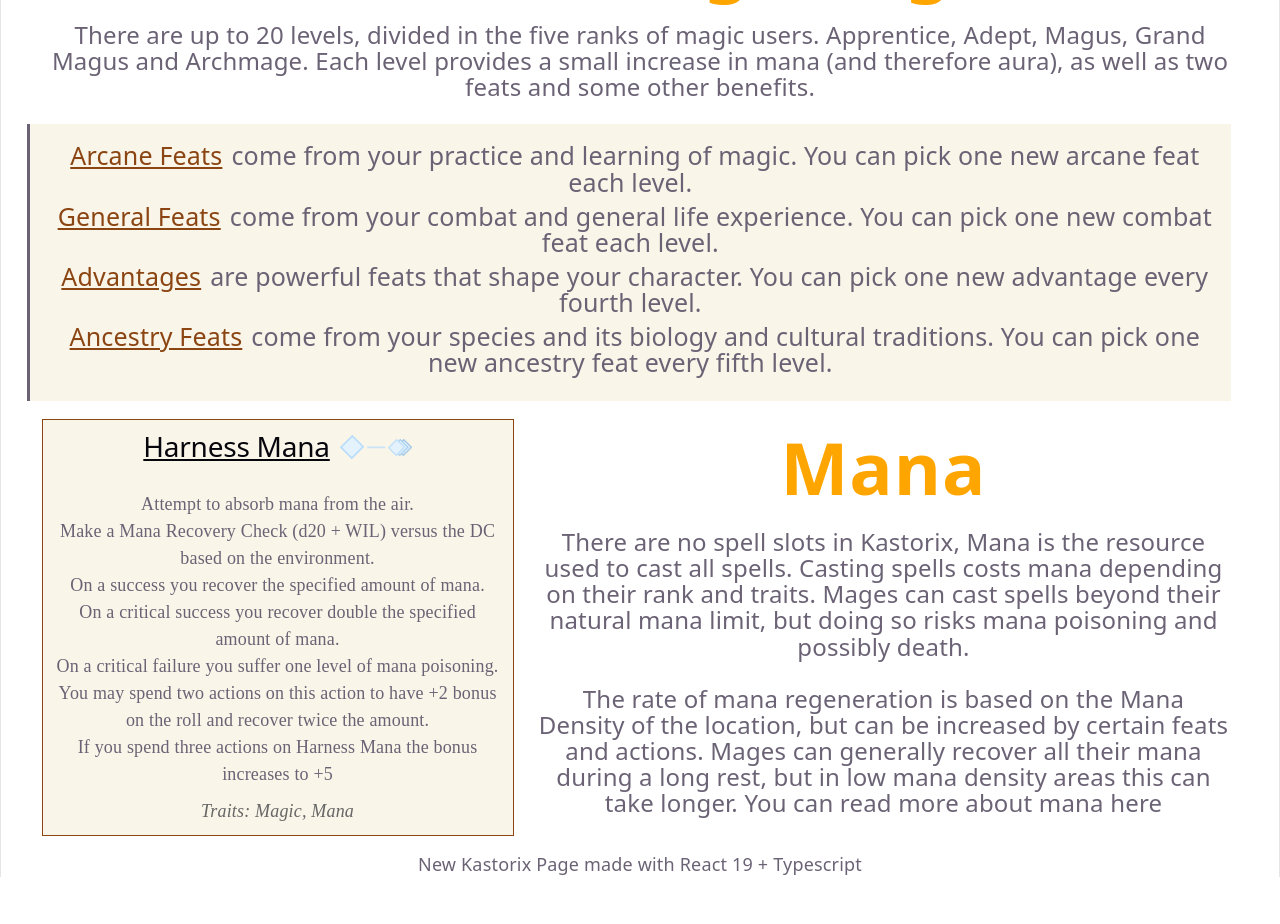
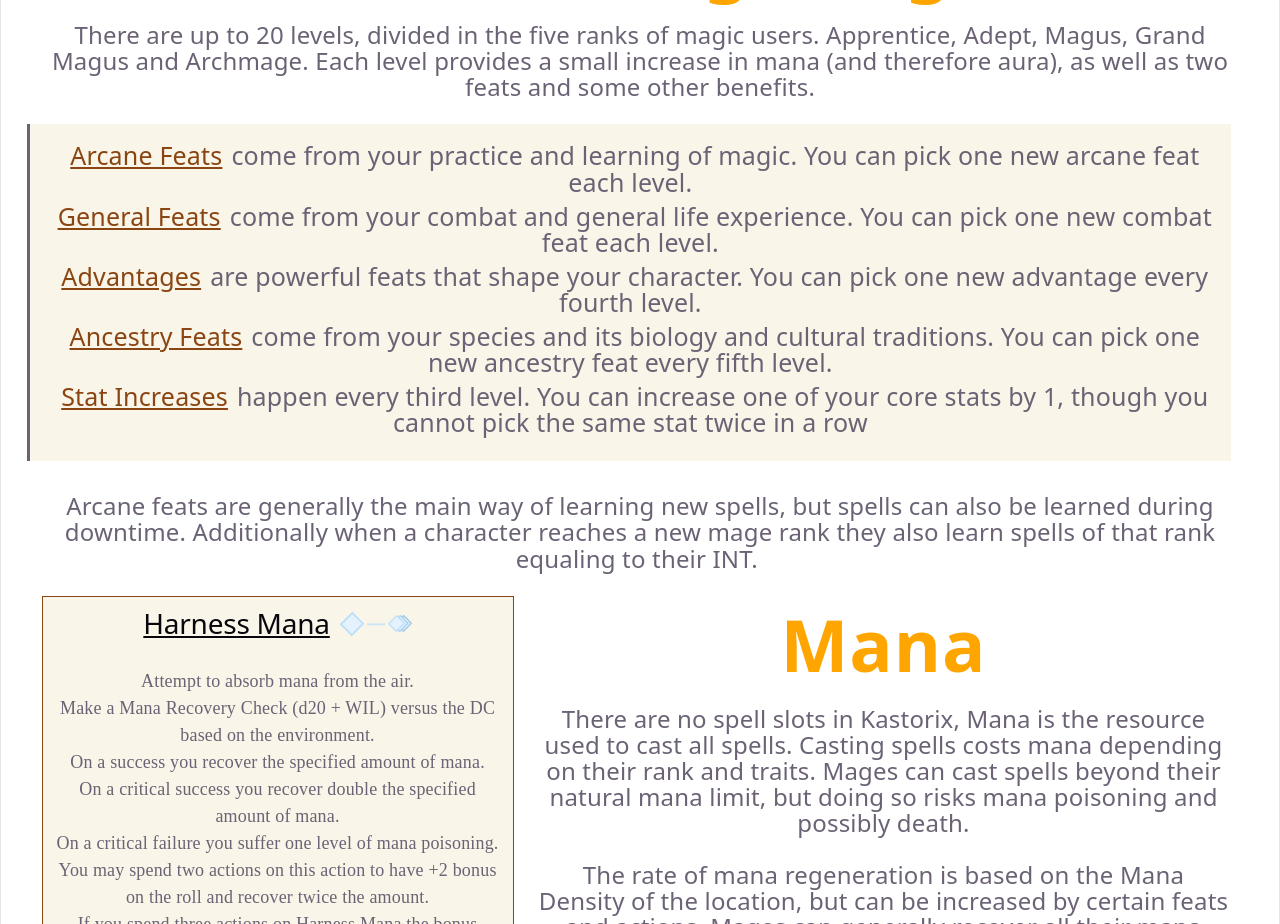
Before and after one commit to Acasez/kastorixv2, a React (Vite) app: page /index in a window 1280 px wide. Shown: the part 3620-4544 px from the top of the page. Before the commit the page ends 4497 px from the top, so only its background shows below. Built offline with nearby package versions, Linux system fonts and the light colour scheme.

Commit message:
More progression styling

```diff
--- a/src/CSS/RulesRow.css
+++ b/src/CSS/RulesRow.css
@@ -3,7 +3,6 @@
     border-color: #8b4513;
     width: 95%;
     border-left: solid;
-    margin-bottom: 1rem;
     font-size: 25px;
     padding: 1rem;
 }
--- a/src/pages/RPGOverview.tsx
+++ b/src/pages/RPGOverview.tsx
@@ -118,8 +118,14 @@ export default function RPGOverview() {
               description:
                 "come from your species and its biology and cultural traditions. You can pick one new ancestry feat every fifth level.",
             },
+            {
+              rule: "Stat Increases",
+              description:
+                "happen every third level. You can increase one of your core stats by 1, though you cannot pick the same stat twice in a row",
+            },
           ]}
         />
+        <TextSection description="Arcane feats are generally the main way of learning new spells, but spells can also be learned during downtime. Additionally when a character reaches a new mage rank they also learn spells of that rank equaling to their INT. " />
       </RowFrame>
       <RowFrame reverse={true}>
         <TextSection name="Mana" description={DESCRIPTIONS.mana} />
```
Also changed, not shown: src/CSS/LevelOneCard.tsx (added).
